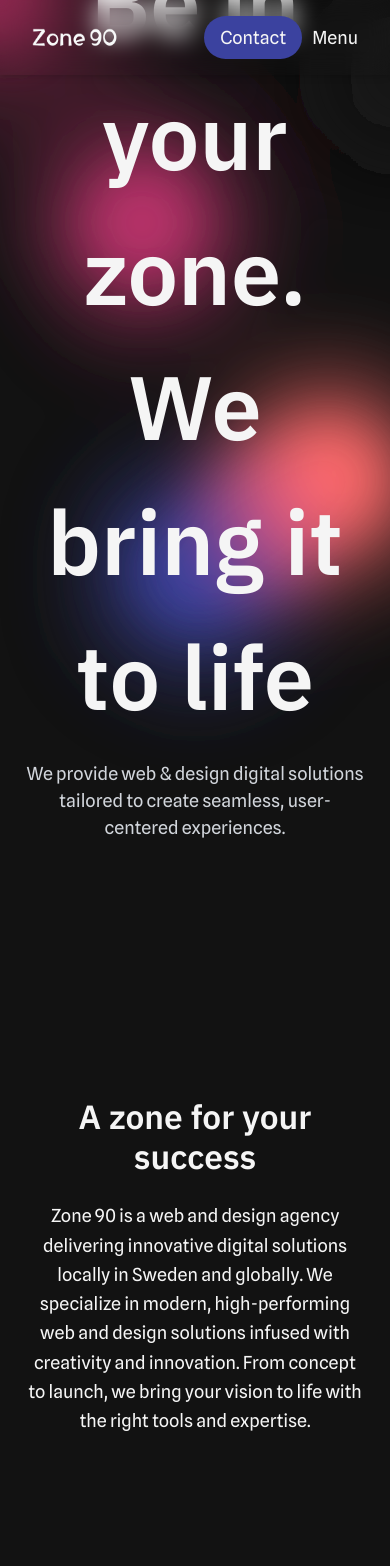
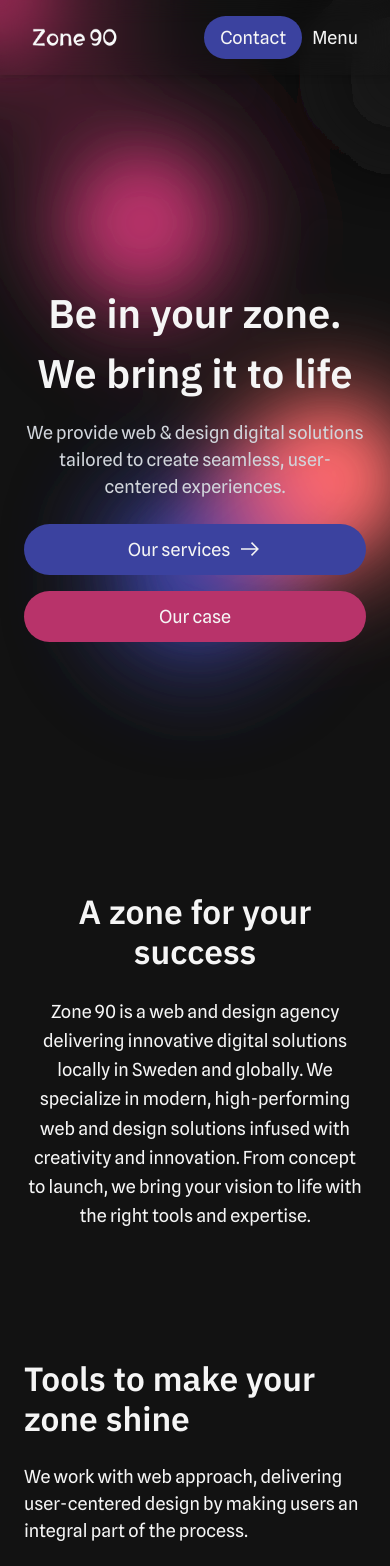
Before and after one commit to Marahkny/Marahs-portofolio, a Next.js app: page / in a window 390 px wide. Shown: the top 1566 px of the page. Built offline with nearby package versions, Linux system fonts and the light colour scheme.

Commit message:
Första uppladdningen av min portfolio

```diff
--- a/src/app/Componenet/header.js
+++ b/src/app/Componenet/header.js
@@ -15,11 +15,11 @@ const Head = () => {
     <>
       {/* Navbar för stora skärmar */}
       <nav
-  className={`absolute top-0 left-0 w-full z-30 flex items-center justify-between  hidden md:flex
-  ${!isHomePage ? "bg-[#121212] px-8 py-4 " : "px-8 py-8"}`}
->
+        className={`absolute top-0 left-0 w-full z-30 flex items-center justify-between  hidden md:flex
+        ${!isHomePage ? "bg-[#121212] px-8 py-4 " : "px-8 py-8"}`}
+      >
         <Link href="/">
-          <img src="/Photos/Logo.png" alt="Logo" className="w-[30%]" />
+          <img src="/Photos/Logo.png" alt="Logo" className="w-[40%]" />
         </Link>
         <div className="flex items-center space-x-6">
           <Link href="/service" className="hover:underline hover:decoration-[#F5F5F5]">Service</Link>
@@ -63,9 +63,9 @@ const Head = () => {
             </div>
           </div>
           <div className="flex flex-col py-40 items-center space-y-6">
-            <Link href="/case" className="text-[30px] hover:decoration-[#F5F5F5]">Case</Link>
-            <Link href="/service" className="text-[30px] hover:decoration-[#F5F5F5]">Service</Link>
-            <Link href="/about" className="text-[30px] hover:decoration-[#F5F5F5]">About</Link>
+            <Link href="/case" className="text-[30px] hover:decoration-[#F5F5F5]" onClick={handleCloseMenu}>Case</Link>
+            <Link href="/service" className="text-[30px] hover:decoration-[#F5F5F5]" onClick={handleCloseMenu}>Service</Link>
+            <Link href="/about" className="text-[30px] hover:decoration-[#F5F5F5]" onClick={handleCloseMenu}>About Zone 90</Link>
           </div>
         </div>
       )}
--- a/src/app/Home/Hero.js
+++ b/src/app/Home/Hero.js
@@ -19,36 +19,37 @@ export default function Hero() {
 
         {/* Hero Content */}
         <div className="relative z-10 text-center pt-20 max-w-4xl mx-auto px-6">
-        <h1 className="mb-4 leading-[1.5] text-[90px]">
+        <h1 className="mb-4 leading-[1.5] text-[40px] sm:text-[50px] md:text-[60px] lg:text-[75px] xl:text-[90px]">
   Be in your zone.<br />
   We bring it to life
 </h1>
+
 
           <p className="text-gray-300  max-w-3xl ">
           We provide web & design digital solutions tailored to create seamless, user-centered experiences.
           </p>
 
           {/* Knapp-sektion */}
-          <div className="flex flex-col md:flex-row items-center justify-center gap-6 mt-6">
-
+          <div className="flex flex-col md:flex-row items-center justify-center gap-4 sm:gap-6 mt-6 w-full">
   <Link
     href="/service"
-                className="bg-[#3B429F] group text-[#F5F5F5] py-3 px-6 rounded-full transition-all
-                           hover:bg-[#2A2F7D] flex items-center gap-2"
+    className="w-full sm:w-auto bg-[#3B429F] group text-[#F5F5F5] py-3 px-6 rounded-full transition-all
+               hover:bg-[#2A2F7D] flex items-center justify-center gap-2"
   >
     <span className="text-[#F5F5F5]">Our services</span>
     <LiaArrowRightSolid className="text-[#F5F5F5] text-[24px] transition-transform
                                    duration-300 group-hover:translate-x-2" />
   </Link>
 
-
   <Link
     href="/case"
-              className="bg-[#B8336A] text-[#F5F5F5] py-3 px-6 rounded-full transition-all hover:bg-[#9D2A56]"
+    className="w-full sm:w-auto bg-[#B8336A] text-[#F5F5F5] py-3 px-6 rounded-full transition-all
+               hover:bg-[#9D2A56] flex items-center justify-center"
   >
     Our case
   </Link>
 </div>
+
 
         </div>
       </header>
--- a/src/app/Home/Secation.js
+++ b/src/app/Home/Secation.js
@@ -21,8 +21,7 @@ export default function Section() {
       <div className="group pt-6">
         <Link
           href="/about"
-          className="bg-[#3B429F] text-[#F5F5F5] py-3 px-6 rounded-full transition-all
-                     hover:bg-[#2A2F7D] inline-flex items-center gap-2 text-sm w-fit"
+          className=" w-full sm:w-auto bg-[#3B429F] text-[#F5F5F5] py-3 px-6 rounded-full transition-all hover:bg-[#2A2F7D] inline-flex items-center gap-2 text-sm w-fit"
         >
           <span className="text-[#F5F5F5]">Want to know more?</span>
         </Link>
@@ -46,6 +45,7 @@ export default function Section() {
       <img
         src="/photos/web-design.jpg"
         alt="working"
+        loading="lazy"
         className="w-full h-auto mx-auto object-contain rounded-r-[50px] rounded-l-none"
       />
     </div>
@@ -63,7 +63,7 @@ export default function Section() {
       <div className="group pt-6">
         <Link
           href="/service"
-          className="bg-[#3B429F] text-[#F5F5F5] py-3 px-6 rounded-full transition-all hover:bg-[#2A2F7D] inline-flex items-center gap-2 text-sm w-fit"
+          className=" w-full sm:w-auto bg-[#3B429F] text-[#F5F5F5] py-3 px-6 rounded-full transition-all hover:bg-[#2A2F7D] inline-flex items-center gap-2 text-sm w-fit"
         >
           <span className="text-[#F5F5F5]">Our services</span>
         </Link>
--- a/src/app/Home/ZoneSec.jsx
+++ b/src/app/Home/ZoneSec.jsx
@@ -4,21 +4,24 @@ import Link from "next/link";
 
 export default function ZoneSec() {
     return (
-      <section className="relative  max-w-8xl py-20 flex flex-col items-center justify-center min-h-screen px-6">
+<section className="relative max-w-8xl px-6 flex flex-col items-center justify-center h-full
+                    py-6 xs:py-2 lg:py-20">
   {/* Heading */}
-
-        <div className="max-w-6xl text-center py-20">
-          <h2  >A zone for your success</h2>
+  <div className="max-w-6xl text-center py-6 lg:py-20">
+    <h2>A zone for your success</h2>
     <p className="text-[18px] sm:text-[16px] md:text-[20px] lg:text-[24px] pt-6 leading-relaxed">
-  Zone 90 is a web and design agency delivering innovative digital solutions locally in Sweden and globally. We specialize in modern, high-performing web and design solutions infused with creativity and innovation. From concept to launch, we bring your vision to life with the right tools and expertise.
+      Zone 90 is a web and design agency delivering innovative digital solutions locally in Sweden and globally.
+      We specialize in modern, high-performing web and design solutions infused with creativity and innovation.
+      From concept to launch, we bring your vision to life with the right tools and expertise.
     </p>
   </div>
+
   {/* Content Grid */}
-        <div className="relative max-w-6xl py-10 mx-auto grid md:grid-cols-3 gap-8 items-center hidden md:grid">
+  <div className="relative max-w-6xl mx-auto grid md:grid-cols-3 gap-8 items-center hidden md:grid py-6 lg:py-10">
     {/* Left Content - Background Animation */}
-  <div className="flex flex-col justify-center items-center space-y-6 ">
-    <p className="text-[80px] text-center">Create</p>
-    <p className="text-[80px] text-center">Achieve</p>
+    <div className="flex flex-col justify-center items-center space-y-6">
+      <p className="text-[60px] sm:text-[70px] md:text-[80px] text-center">Create</p>
+      <p className="text-[60px] sm:text-[70px] md:text-[80px] text-center">Achieve</p>
     </div>
 
     {/* Center Content - Animation */}
@@ -28,12 +31,11 @@ export default function ZoneSec() {
 
     {/* Right Content - Text Section */}
     <div className="flex flex-col justify-center items-center space-y-6">
-    <p className="text-[80px] text-center">Deliver</p>
-    <p className="text-[80px] text-center">Grow</p>
+      <p className="text-[60px] sm:text-[70px] md:text-[80px] text-center">Deliver</p>
+      <p className="text-[60px] sm:text-[70px] md:text-[80px] text-center">Grow</p>
     </div>
   </div>
+</section>
 
-
-      </section>
     );
 }
--- a/src/app/Home/zone90secation.js
+++ b/src/app/Home/zone90secation.js
@@ -3,7 +3,7 @@ import Link from "next/link";
 
 export default function Zone90Section() {
   return (
-    <div className="flex justify-center items-center min-h-screen px-6 py-20">
+    <div className="flex justify-center items-center h-full px-6 xs:py-20 lg:py-20">
       <div className="text-center max-w-4xl w-full">
         <h2 >
         Looking for web and design digital solutions?
--- a/src/app/service/page.jsx
+++ b/src/app/service/page.jsx
@@ -35,6 +35,7 @@ export default function About() {
    alt="Zone 90 team working"
    width={800} // Remove fixed width
    height={800} // Remove fixed height
+
    className=" rounded-[20px] "
  />
 
```
Lines whose indentation alone changed are shown as unchanged.
